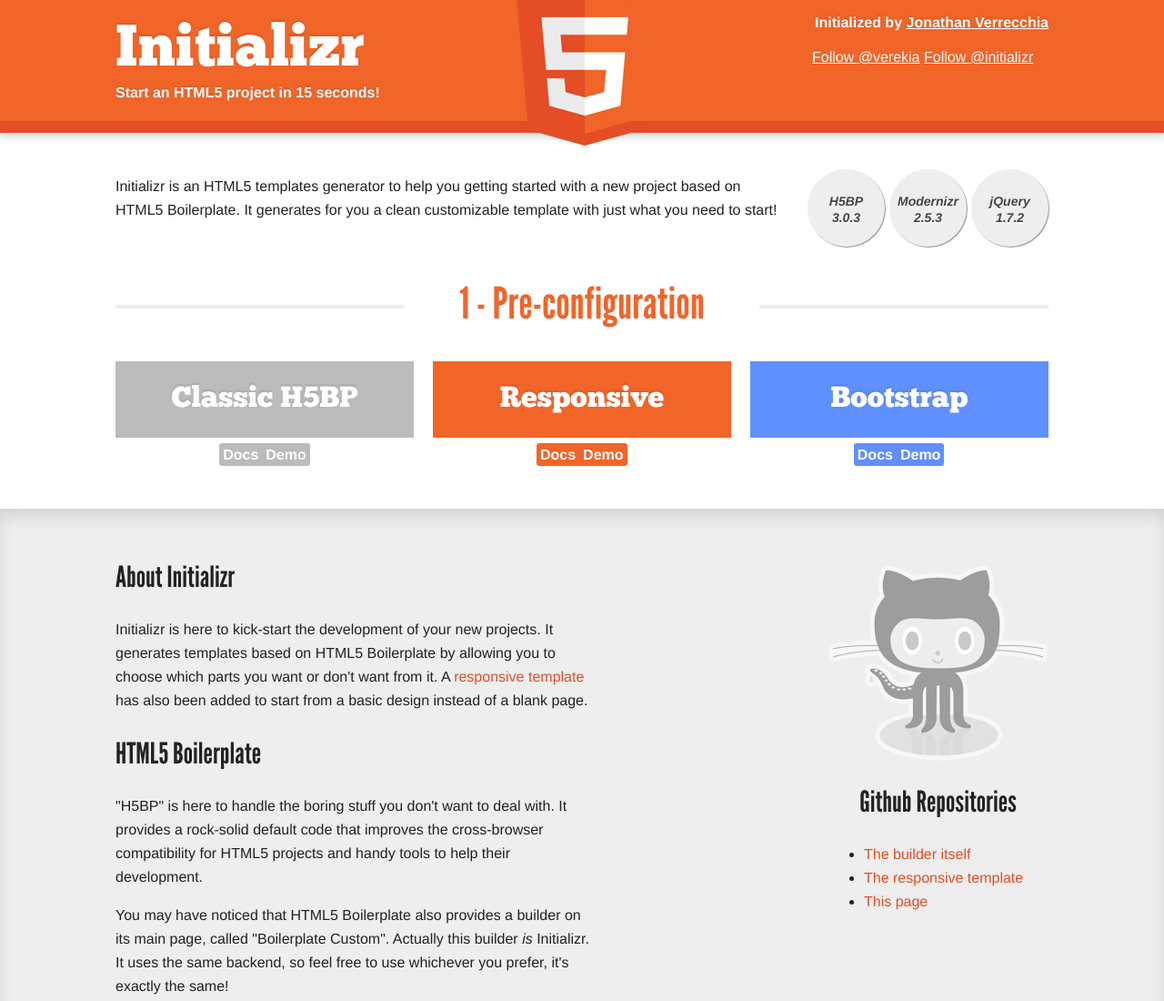
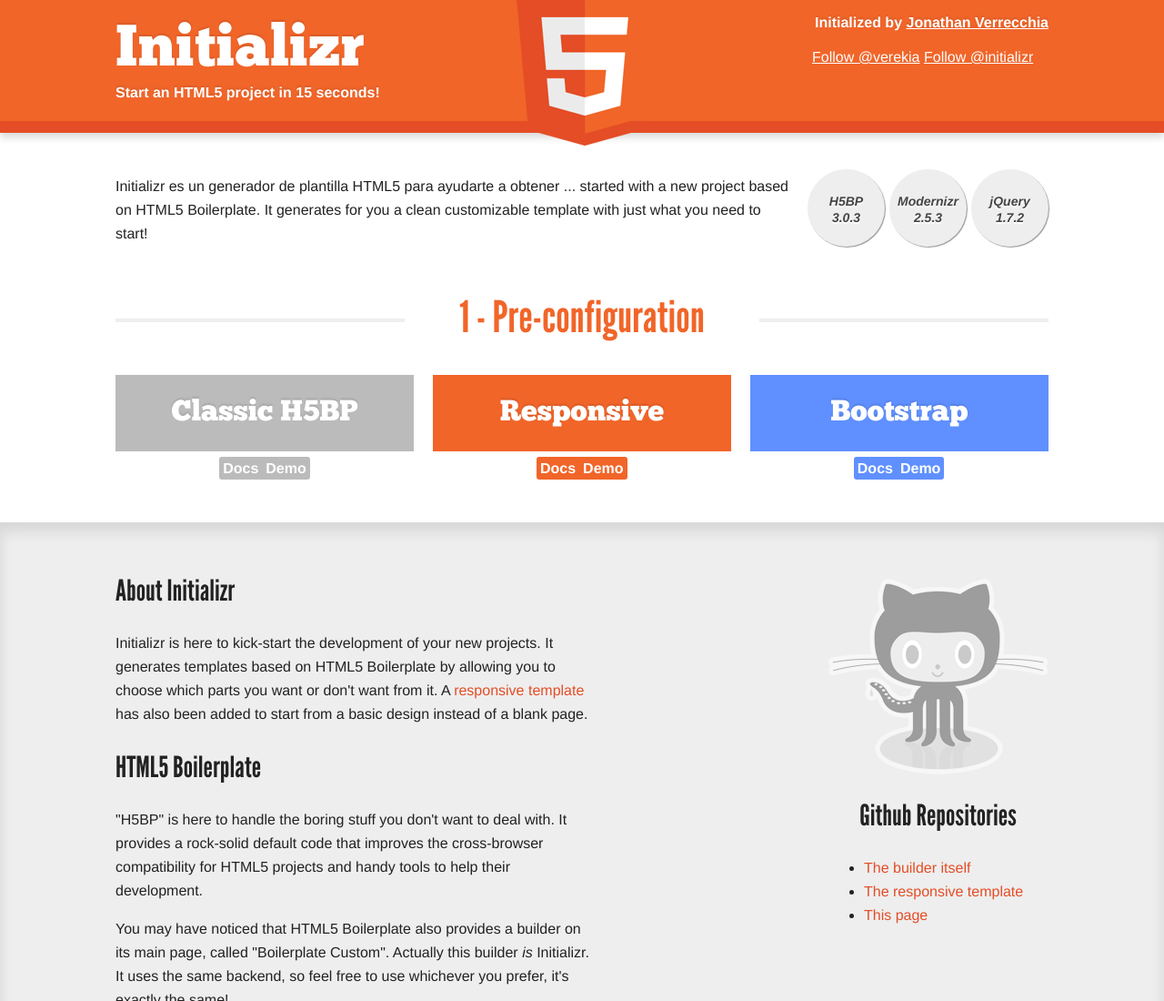
Before and after one commit to killer1404/EjercicioPracticoGit, a plain HTML site: page index.html in a window 1280 px wide. Shown: the top 1100 px of the page at 91% size. Drawn offline with nearby package versions, Linux system fonts and the light colour scheme.

Commit message:
se construye cambio

```diff
--- a/index.html
+++ b/index.html
@@ -48,7 +48,7 @@
 					</ul>
 				</div>
 				<p>
-					Initializr is an HTML5 templates generator to help you getting started with a new project based on HTML5 Boilerplate. It generates for you a clean customizable template with just what you need to start!
+					Initializr es un generador de plantilla HTML5 para ayudarte a obtener ... started with a new project based on HTML5 Boilerplate. It generates for you a clean customizable template with just what you need to start!
 				</p>
 			</div>
 			<h2 class="separator">
```
